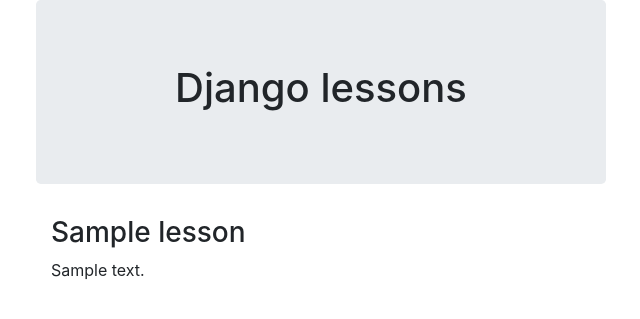
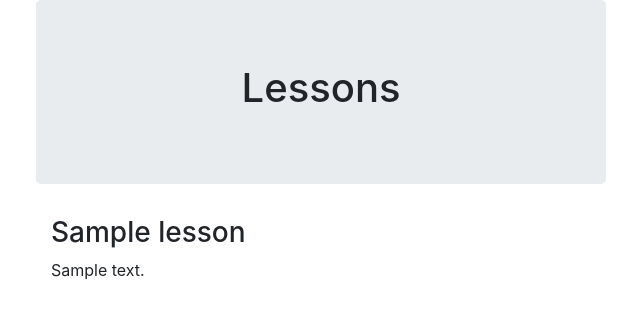
Before and after one commit to Feralo/website, a Django app: page / in a window 1280 px wide. Shown: the top 319 px of the page, without its empty margins (34-674 px from the left). Run offline with Django 3.2, Linux system fonts and the light colour scheme; tables that the repository leaves empty hold one stand-in row (values such as "Sample post"); some libraries are stand-ins or nearby versions.

Commit message:
Update home.html

```diff
--- a/lessons/templates/home.html
+++ b/lessons/templates/home.html
@@ -1,5 +1,5 @@
 {% extends 'base.html' %}
-{% block header_text %}Django lessons{% endblock %}
+{% block header_text %}Lessons{% endblock %}
 {% block lessons %}
 <div id="lessons" class="table">
 	{% for item in lesson %}
```
